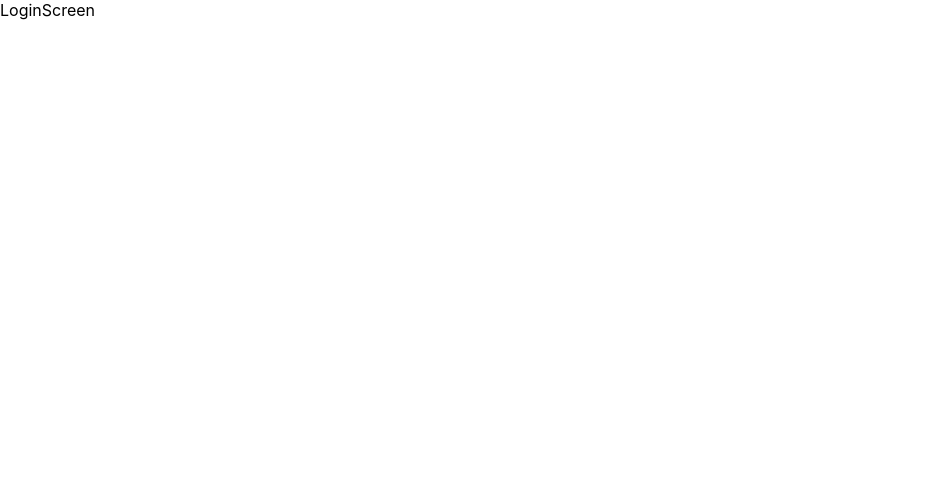
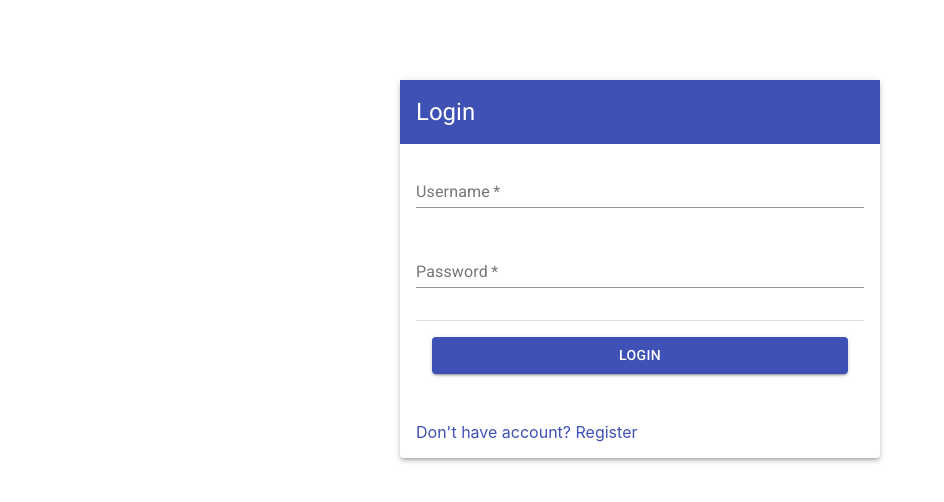
Before and after one commit to siddharthroy12/Agrus, a React (Create React App) app in the folder client/: page /login in a window 1280 px wide. Shown: the top 502 px of the page, without its empty margins (0-944 px from the left). Built offline with nearby package versions, Linux system fonts and the light colour scheme.

Commit message:
Did stuffs

```diff
--- a/client/src/App.tsx
+++ b/client/src/App.tsx
@@ -15,10 +15,11 @@ import ProtectedRoute from './Routes/ProtectedRoute'
 import { lightTheme } from './themes'
 import { ThemeProvider } from 'styled-components'
 
+import { StateType } from './Store'
 
 function App() {
 
-  const loginState = useSelector<any>(state => state.login)
+  const loginState = useSelector<StateType>(state => state.login)
   const dispatch = useDispatch()
 
   // Check if token is present try authenticate and login
--- a/client/src/Routes/ProtectedRoute.tsx
+++ b/client/src/Routes/ProtectedRoute.tsx
@@ -1,7 +1,7 @@
 import { Route, RouteProps } from 'react-router-dom'
 
 type CustomRoutePropsType = {
-	component: any // Couldn't find the type
+	component: React.ComponentType
 } & RouteProps
 
 
--- a/client/src/Routes/PublicRoute.tsx
+++ b/client/src/Routes/PublicRoute.tsx
@@ -8,7 +8,7 @@ const Background = styled.div`
 `
 
 type CustomRoutePropsType = {
-	component: any // Couldn't find the type
+	component: React.ComponentType
 } & RouteProps
 
 
--- a/client/src/Screens/LoginScreen.tsx
+++ b/client/src/Screens/LoginScreen.tsx
@@ -1,7 +1,181 @@
+import { useState, useEffect, FormEvent } from 'react'
+
+import {
+	Paper, Typography, Button, SnackbarContent,
+	TextField, Divider, Link, Snackbar
+} from '@material-ui/core'
+
+
+import { Link as RouterLink } from 'react-router-dom'
+import { useHistory } from 'react-router'
+
+import styled from 'styled-components'
+
+import { useDispatch, useSelector } from 'react-redux'
+
+import { StateType } from '../Store'
+import { login } from '../Actions/loginActions'
+
+const Header = styled.div`
+	display: flex;
+	align-items: center;
+	padding: 1rem;
+	background-color: ${(props) => props.theme.primary};
+	color: white;
+`
+
+const Box = styled(Paper)`
+	max-width: 30rem;
+	margin: auto;
+	margin-top: 5rem;
+
+	@media screen and (max-width: 521px) {
+		margin: 0;
+		min-width: 100%;
+		height: 100vh;
+	}
+`
+
+const FormBox = styled.form`
+	padding: 1rem;
+
+	& > .MuiFormControl-root {
+		width: 100%;
+		margin-bottom: 2rem;
+	}
+`
+
+const SubmitButtonContainer = styled.div`
+	padding: 1rem;
+`
+
+const SubmitButton = styled(Button)`
+	width: 100%;
+	background-color: ${(props) => props.theme.primary} !important;
+	color: white !important;
+`
+
+const Bottom = styled.div`
+	margin-top: auto;
+	padding: 1rem;
+`
+
+type AlertProps = {
+	severity: String
+}
+
+const Alert = styled(SnackbarContent)<AlertProps>`
+	color: white !important;
+	background-color: ${(props) => {
+		switch(props.severity) {
+			case 'info':
+				return props.theme.primary
+				break
+			case 'error':
+				return '#F44336'
+				break
+			case 'success':
+				return '#4CAF50'
+				return ''
+				break
+			default:
+			return '#151719'
+		}
+	}} !important;
+`
+
+type AlertType = {
+	message: String,
+	severity: String,
+}
+
 export default function LoginScreen() {
+	const [username, setUsername] = useState('')
+	const [password, setPassword] = useState('')
+	const [alert, setAlert] = useState<AlertType | boolean>(false)
+
+	const history = useHistory()
+	const dispatch = useDispatch()
+
+	const loginState:any = useSelector<StateType>(state => state.login)
+
+	const onFormSubmit = (e: FormEvent) => {
+		e.preventDefault()
+		dispatch(login(username, password))
+	}
+
+	// Check if login was successfull or not
+	useEffect(() => {
+		if (loginState.loggedIn) {
+			history.push('/')
+		}
+
+		if (loginState.error) {
+			let error = loginState.error
+			if (error.response) {
+				// Request made and server responded (Failed to Login)
+				setAlert({
+					message: error.message,
+					severity: 'error'
+				})
+			  } else if (error.request) {
+				// The request was made but no response was received (Slow Internet)
+				setAlert({
+					message: 'Failed to Login due to slow network',
+					severity: 'error'
+				})
+			  } else {
+				setAlert({
+					message: 'Unknown Error',
+					severity: 'error'
+				})
+			  }
+		} else {
+			setAlert(false)
+		}
+
+	}, [loginState])
+
+	const handleClose = () => {
+		setAlert(false)
+	}
+
 	return (
-		<div>
-			LoginScreen
-		</div>
+		<>
+			<Snackbar open={Boolean(alert)} autoHideDuration={8000} onClose={handleClose}>
+				<Alert
+					severity={(alert as AlertType).severity}
+					message={(alert as AlertType).message}
+				/>
+			</Snackbar>
+			<Box elevation={3}>
+				<Header>
+					<Typography variant="h5" component="h1">Login</Typography>
+				</Header>
+				<FormBox onSubmit={onFormSubmit}>
+					<TextField
+						label="Username"
+						value={username}
+						onChange={e => setUsername(e.target.value)}
+						required={true}
+					/>
+					<TextField
+						label="Password"
+						value={password}
+						onChange={e => setPassword(e.target.value)}
+						required={true}
+					/>
+					<Divider />
+					<SubmitButtonContainer>
+						<SubmitButton variant="contained" type="submit">
+							Login
+						</SubmitButton>
+					</SubmitButtonContainer>
+				</FormBox>
+				<Bottom>
+					<Link component={RouterLink} to='/register' >Don't have account? Register</Link>
+				</Bottom>
+			</Box>
+		</>
 	)
 }
--- a/client/src/Store.ts
+++ b/client/src/Store.ts
@@ -20,7 +20,7 @@ const store = createStore(reducers, initialState, composeWithDevTools(applyMiddl
 
 
 // Infer the `RootState` and `AppDispatch` types from the store itself
-export type RootStateType = ReturnType<typeof store.getState>
+export type StateType = ReturnType<typeof store.getState>
 // Inferred type: {posts: PostsState, comments: CommentsState, users: UsersState}
 export type DispatchType = typeof store.dispatch
 
```
Also changed, not shown: client/src/Screens/RegisterScreen.tsx (added, +75 -0 lines), 1 other file (tests, documents, lock files or other folders).
